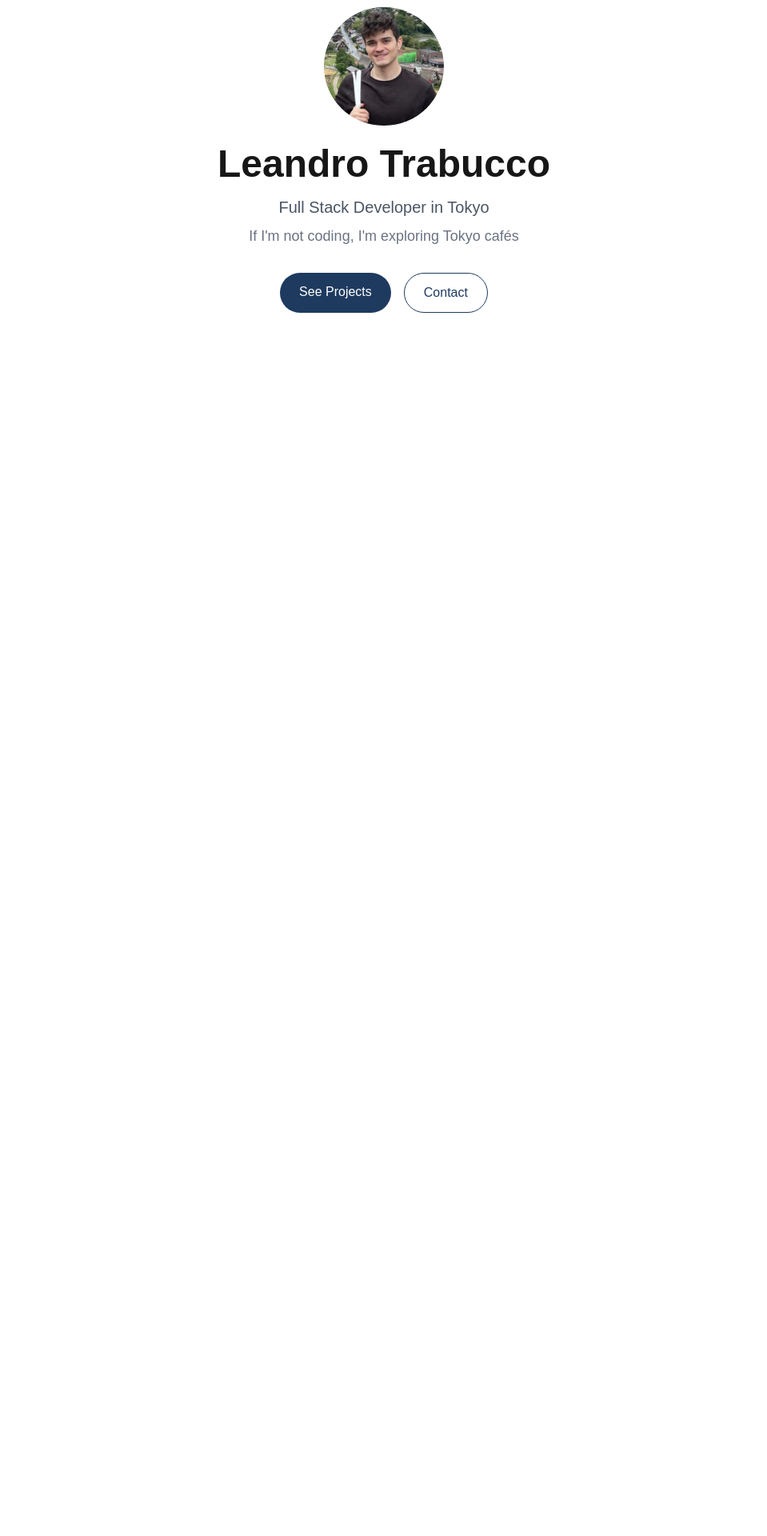
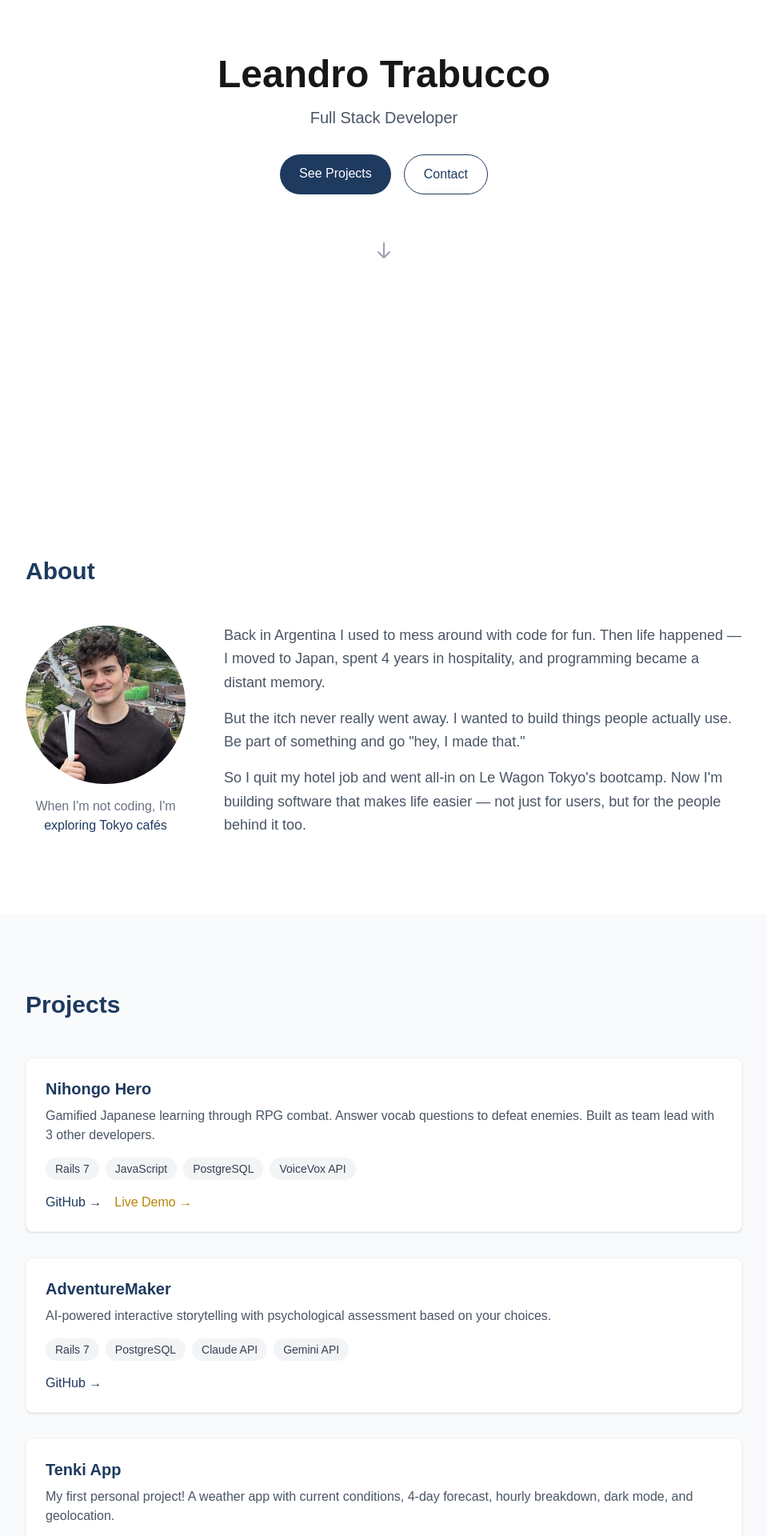
Before and after one commit to LeoCba07/nextjs-portfolio, a Next.js app: page / in a window 1280 px wide. Shown: the part 200-2120 px from the top of the page at 80% size, without its empty margins (160-1119 px from the left). Before the commit the page ends 800 px from the top, so only its background shows below. Built offline with nearby package versions, Linux system fonts and the light colour scheme.

Commit message:
created about and projects section

```diff
--- a/src/app/page.tsx
+++ b/src/app/page.tsx
@@ -1,11 +1,15 @@
 import Hero from '@/components/Hero'
 import Navbar from '@/components/Navbar'
+import About from '@/components/About'
+import Projects from '@/components/Projects'
 
 export default function Home() {
   return (
     <main>
       <Navbar />
       <Hero />
+      <About />
+      <Projects />
     </main>
   )
 }
--- /dev/null
+++ b/src/components/About.tsx
@@ -0,0 +1,54 @@
+'use client'
+import { useState, useEffect } from 'react'
+import Image from 'next/image'
+
+export default function About() {
+  const words = ['lifting heavy', 'gaming', 'exploring Tokyo cafés']
+  const [currentWord, setCurrentWord] = useState(0)
+
+  useEffect(() => {
+    const interval = setInterval(() => {
+      setCurrentWord((prev) => (prev + 1) % words.length)
+    }, 2000)
+    return () => clearInterval(interval)
+  }, [])
+
+  return (
+    <section id="about" className="py-24 px-8">
+      <div className="max-w-4xl mx-auto">
+        <h2 className="text-3xl font-bold text-[#1e3a5f] mb-12">About</h2>
+
+        <div className="flex flex-col md:flex-row gap-12 items-center">
+          <div className="flex-shrink-0">
+            <Image
+              src="/images/profile.jpeg"
+              alt="Leo"
+              width={200}
+              height={200}
+              className="rounded-full"
+            />
+            <p className="text-center mt-4 text-gray-500">
+              When I'm not coding, I'm <br/>
+              <span className="font-medium text-[#1e3a5f]">{words[currentWord]}</span>
+            </p>
+          </div>
+
+          <div className="space-y-4 text-gray-600 text-lg leading-relaxed">
+            <p>
+              Back in Argentina I used to mess around with code for fun. Then life happened —
+              I moved to Japan, spent 4 years in hospitality, and programming became a distant memory.
+            </p>
+            <p>
+              But the itch never really went away. I wanted to build things people actually use.
+              Be part of something and go "hey, I made that."
+            </p>
+            <p>
+              So I quit my hotel job and went all-in on Le Wagon Tokyo's bootcamp. Now I'm building
+              software that makes life easier — not just for users, but for the people behind it too.
+            </p>
+          </div>
+        </div>
+      </div>
+    </section>
+  )
+}
--- a/src/components/Hero.tsx
+++ b/src/components/Hero.tsx
@@ -1,35 +1,10 @@
-'use client'
-import { useState, useEffect } from 'react'
-import Image from 'next/image'
-
 export default function Hero() {
-  const words = ['lifting heavy', 'gaming', 'exploring Tokyo cafés']
-  const [currentWord, setCurrentWord] = useState(0)
-
-  useEffect(() => {
-    const interval = setInterval(() => {
-      setCurrentWord((prev) => (prev + 1) % words.length)
-    }, 2000)
-    return () => clearInterval(interval)
-  }, [])
-
   return (
     <section className="min-h-screen flex flex-col justify-center items-center text-center px-8">
-      <Image
-        src="/images/profile.jpeg"
-        alt="Leo"
-        width={150}
-        height={150}
-        className="rounded-full mb-6"
-      />
+      <h1 className="text-5xl font-bold mb-4">Leandro Trabucco</h1>
+      <p className="text-xl text-gray-600 mb-8">Full Stack Developer</p>
 
-      <h1 className="text-5xl font-bold mb-4">Leandro Trabucco</h1>
-      <p className="text-xl text-gray-600 mb-2">Full Stack Developer in Tokyo</p>
-      <p className="text-lg text-gray-500 mb-8">
-        If I'm not coding, I'm <span className="font-medium">{words[currentWord]}</span>
-      </p>
-
-      <div className="flex gap-4">
+      <div className="flex gap-4 mb-16">
         <a href="#projects" className="bg-[#1e3a5f] text-white px-6 py-3 rounded-full hover:bg-[#2d4a6f] transition">
           See Projects
         </a>
@@ -37,6 +12,12 @@ export default function Hero() {
           Contact
         </a>
       </div>
+
+      <a href="#about" className="animate-bounce">
+        <svg className="w-6 h-6 text-gray-400" fill="none" stroke="currentColor" viewBox="0 0 24 24">
+          <path strokeLinecap="round" strokeLinejoin="round" strokeWidth={2} d="M19 14l-7 7m0 0l-7-7m7 7V3" />
+        </svg>
+      </a>
     </section>
   )
 }
--- a/src/components/Navbar.tsx
+++ b/src/components/Navbar.tsx
@@ -7,7 +7,7 @@ export default function Navbar() {
   return (
     <nav className="fixed top-0 left-0 right-0 bg-white/80 backdrop-blur-sm z-50 border-b border-gray-100">
       <div className="max-w-5xl mx-auto px-8 py-4 flex justify-between items-center">
-        <a href="#" className="text-xl font-bold text-[#1e3a5f]">LT</a>
+        <a href="#" className="text-xl font-bold text-[#1e3a5f]">LT_</a>
 
         <div className="flex gap-6">
           {links.map((link) => (
--- /dev/null
+++ b/src/components/Projects.tsx
@@ -0,0 +1,68 @@
+const projects = [
+  {
+    title: "Nihongo Hero",
+    description: "Gamified Japanese learning through RPG combat. Answer vocab questions to defeat enemies. Built as team lead with 3 other developers.",
+    stack: ["Rails 7", "JavaScript", "PostgreSQL", "VoiceVox API"],
+    github: "https://github.com/ShinOWfu/Nihongo-Hero",
+    live: "https://nihongohero.quest",
+  },
+  {
+    title: "AdventureMaker",
+    description: "AI-powered interactive storytelling with psychological assessment based on your choices.",
+    stack: ["Rails 7", "PostgreSQL", "Claude API", "Gemini API"],
+    github: "https://github.com/ShinOWfu/AdventureMaker",
+    live: null,
+  },
+  {
+    title: "Tenki App",
+    description: "My first personal project! A weather app with current conditions, 4-day forecast, hourly breakdown, dark mode, and geolocation.",
+    stack: ["HTML", "CSS", "JavaScript", "OpenWeatherMap API"],
+    github: "https://github.com/LeoCba07/tenki-app",
+    live: null,
+  },
+  {
+    title: "Rails Watch List",
+    description: "A movie watchlist app to create custom lists, add movies, and write reviews. Built during Le Wagon bootcamp.",
+    stack: ["Rails 7", "PostgreSQL", "Bootstrap"],
+    github: "https://github.com/LeoCba07/rails-watch-list",
+    live: null,
+  },
+]
+
+export default function Projects() {
+  return (
+    <section id="projects" className="py-24 px-8 bg-gray-50">
+      <div className="max-w-4xl mx-auto">
+        <h2 className="text-3xl font-bold text-[#1e3a5f] mb-12">Projects</h2>
+
+        <div className="space-y-8">
+          {projects.map((project) => (
+            <div key={project.title} className="bg-white p-6 rounded-lg shadow-sm border border-gray-100">
+              <h3 className="text-xl font-semibold text-[#1e3a5f] mb-2">{project.title}</h3>
+              <p className="text-gray-600 mb-4">{project.description}</p>
+              <div className="flex flex-wrap gap-2 mb-4">
+                {project.stack.map((tech) => (
+                  <span key={tech} className="text-sm bg-gray-100 text-gray-700 px-3 py-1 rounded-full">
+                    {tech}
+                  </span>
+                ))}
+              </div>
+              <div className="flex gap-4">
+                {project.github && (
+                  <a href={project.github} target="_blank" className="text-[#1e3a5f] hover:underline">
+                    GitHub →
+                  </a>
+                )}
+                {project.live && (
+                  <a href={project.live} target="_blank" className="text-[#b8860b] hover:underline">
+                    Live Demo →
+                  </a>
+                )}
+              </div>
+            </div>
+          ))}
+        </div>
+      </div>
+    </section>
+  )
+}
```
